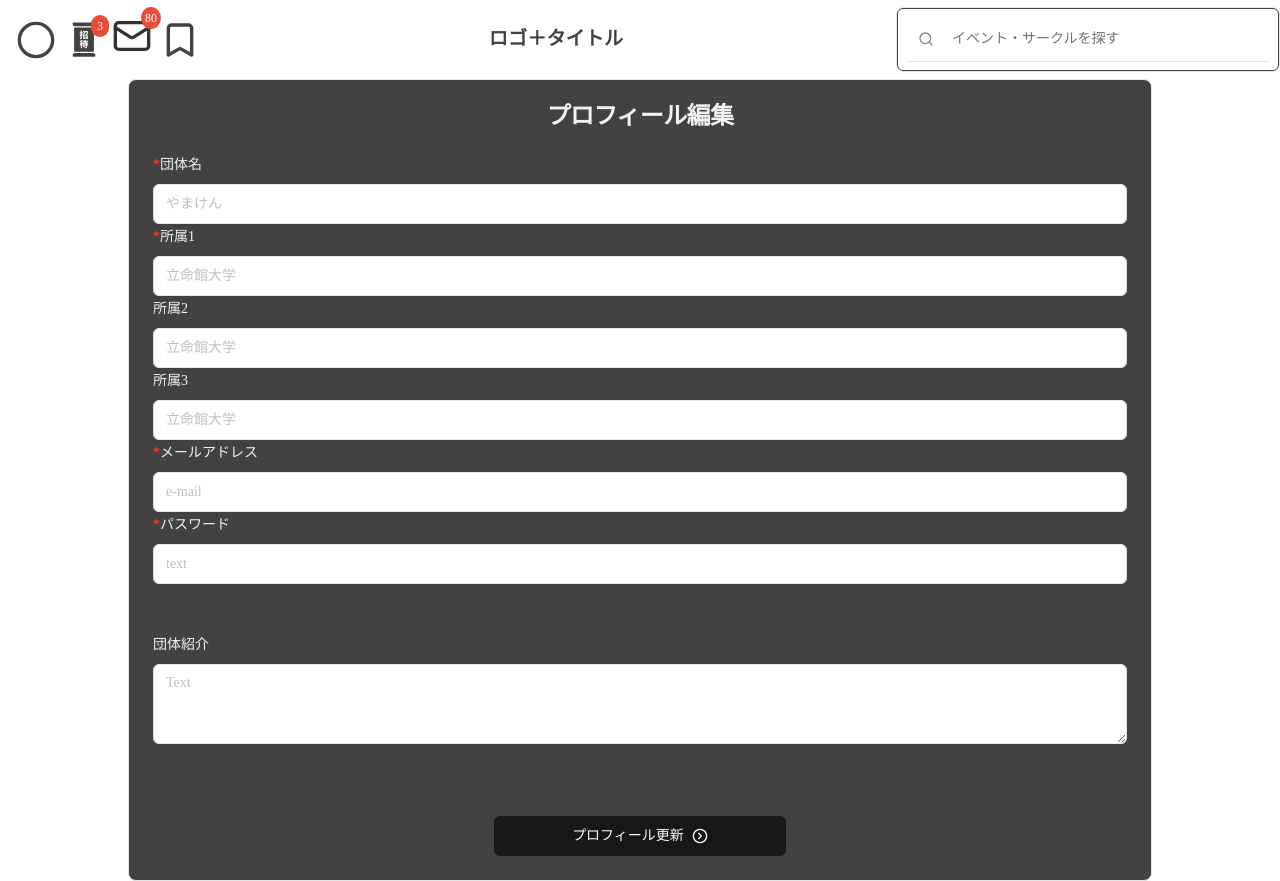
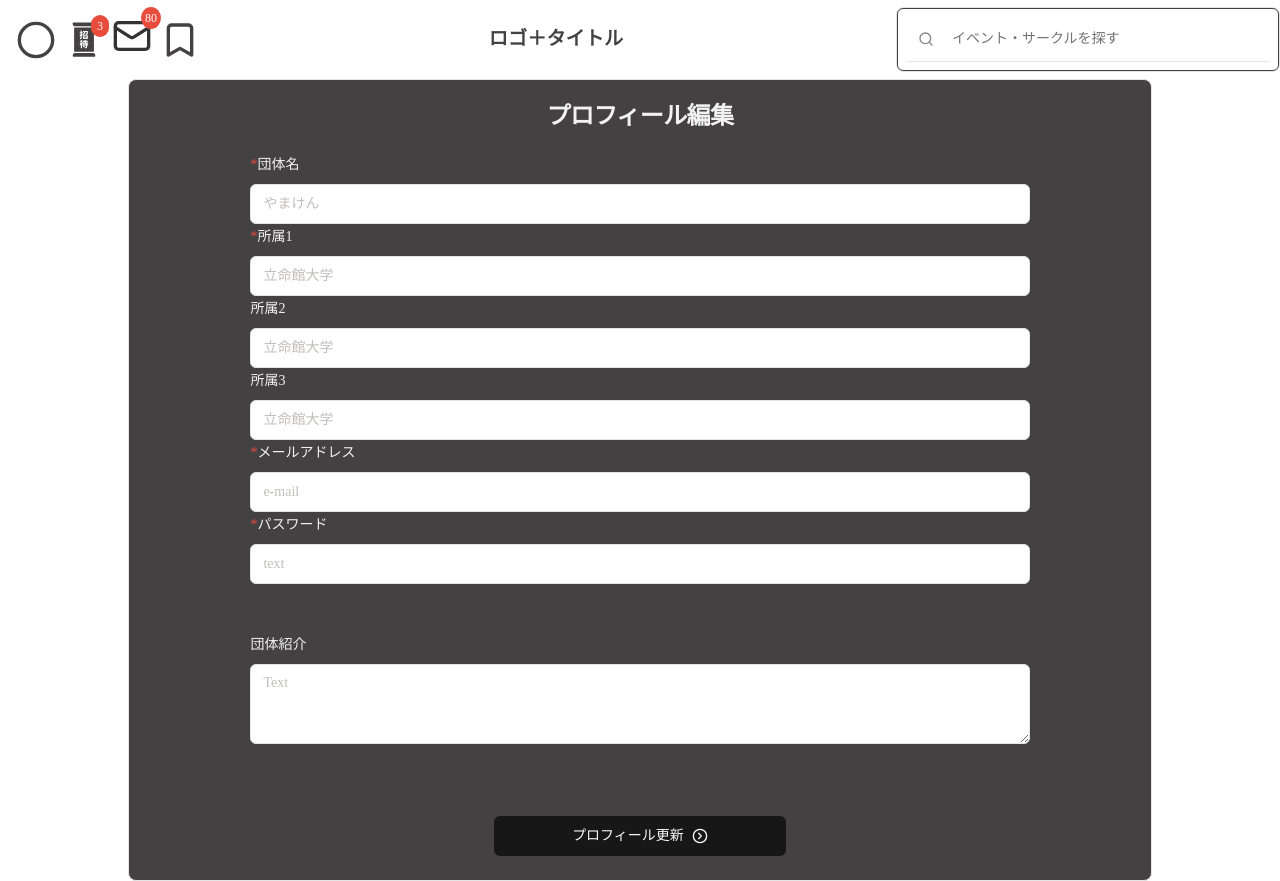
Before and after one commit to jphacks/os_2403, a Next.js app in the folder client/: page /profile/setting/community in a window 1280 px wide. Built offline with nearby package versions, Linux system fonts and the light colour scheme.

Commit message:
デザイン修正

```diff
--- a/client/src/feature/profile/components/style.module.scss
+++ b/client/src/feature/profile/components/style.module.scss
@@ -22,6 +22,11 @@
 
   }
 
+  .form {
+    width: 80%;
+    margin: auto;
+  }
+
   .cardFooter {
     width: 100%;
     place-content: center;
```
